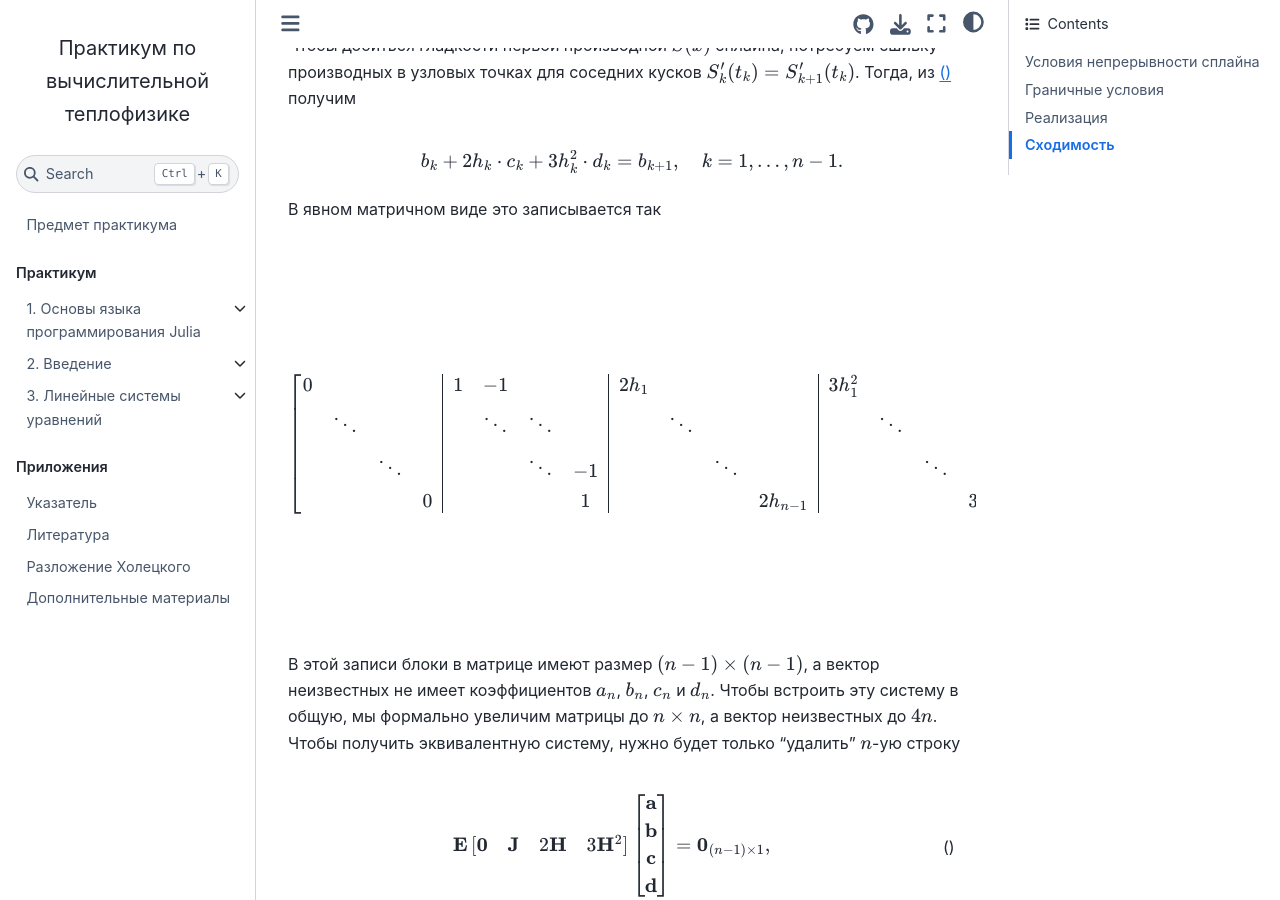
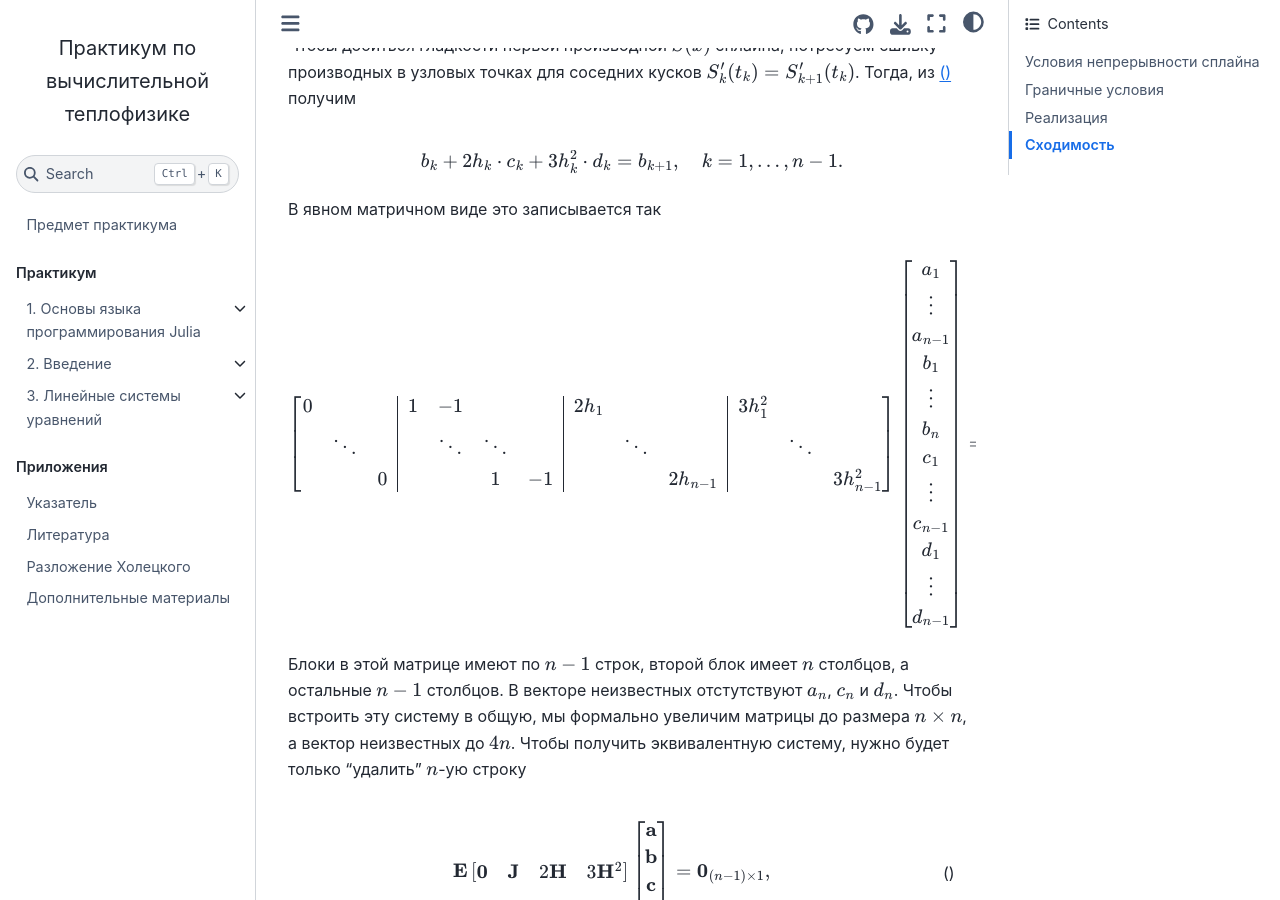
Before and after one commit to stepanzh/computational_thermodynamics, a Jupyter Book: the page built from book/interpolation/cubic_spline.md, in a window 1280 px wide and 900 px high, scrolled down 1745 px. Built offline with Jupyter Book 1.0.4 settings and Sphinx 7.4.7 and the Sphinx Book theme 1.1.4, drawn with Linux system fonts in a browser that asks for light colours; cross-references to code outside the pages are shown as plain code.

Commit message:
Очепятки в выводе сплайна (условие 2)

````diff
--- a/book/interpolation/cubic_spline.md
+++ b/book/interpolation/cubic_spline.md
@@ -115,21 +115,20 @@ b_k + 2 h_k\cdot c_k + 3h^2_k\cdot d_k = b_{k+1},\quad k=1,...,n-1.
 
 ```{math}
 \left[
-\begin{array}{cccc|cccc|cccc|cccc}
-0 &        &        &   & 1 & -1     &        &    & 2h_1 &        &        &      & 3h^2_1 &        &        &        \\
-  & \ddots &        &   &   & \ddots & \ddots &    &      & \ddots &        &      &        & \ddots &        &        \\
-  &        & \ddots &   &   &        & \ddots & -1 &      &        & \ddots &      &        &        & \ddots &        \\
-  &        &        & 0 &   &        &        & 1  &      &        &        & 2h_{n-1} &        &        &        & 3h^2_{n-1}
+\begin{array}{ccc|cccc|ccc|ccc}
+0 &  &  & 1 & -1 &  &  & 2h_1 &  &  & 3h^2_1 &  &  \\
+ & \ddots &  &  & \ddots & \ddots &  &  & \ddots &  &  & \ddots &  \\
+ &  & 0 &  &  & 1 & -1 &  &  & 2h_{n-1} &  &  & 3h^2_{n-1}
 \end{array}
 \right]
 \begin{bmatrix}
-a_1 \\ \vdots \\ a_{n-1} \\ b_1 \\ \vdots \\ b_{n-1} \\ c_1 \\ \vdots \\ c_{n-1} \\ d_1 \\ \vdots \\ d_{n-1}
+a_1 \\ \vdots \\ a_{n-1} \\ b_1 \\ \vdots \\ b_n \\ c_1 \\ \vdots \\ c_{n-1} \\ d_1 \\ \vdots \\ d_{n-1}
 \end{bmatrix}
 =
 \mathbf{0}_{(n-1)\times 1}
 ```
 
-В этой записи блоки в матрице имеют размер $(n-1)\times(n-1)$, а вектор неизвестных не имеет коэффициентов $a_n$, $b_n$, $c_n$ и $d_n$. Чтобы встроить эту систему в общую, мы формально увеличим матрицы до $n\times n$, а вектор неизвестных до $4n$. Чтобы получить эквивалентную систему, нужно будет только "удалить" $n$-ую строку
+Блоки в этой матрице имеют по $n-1$ строк, второй блок имеет $n$ столбцов, а остальные $n-1$ столбцов. В векторе неизвестных отстутствуют $a_n$, $c_n$ и $d_n$. Чтобы встроить эту систему в общую, мы формально увеличим матрицы до размера $n\times n$, а вектор неизвестных до $4n$. Чтобы получить эквивалентную систему, нужно будет только "удалить" $n$-ую строку
 
 ```{math}
 :label: spline_deriv
````
